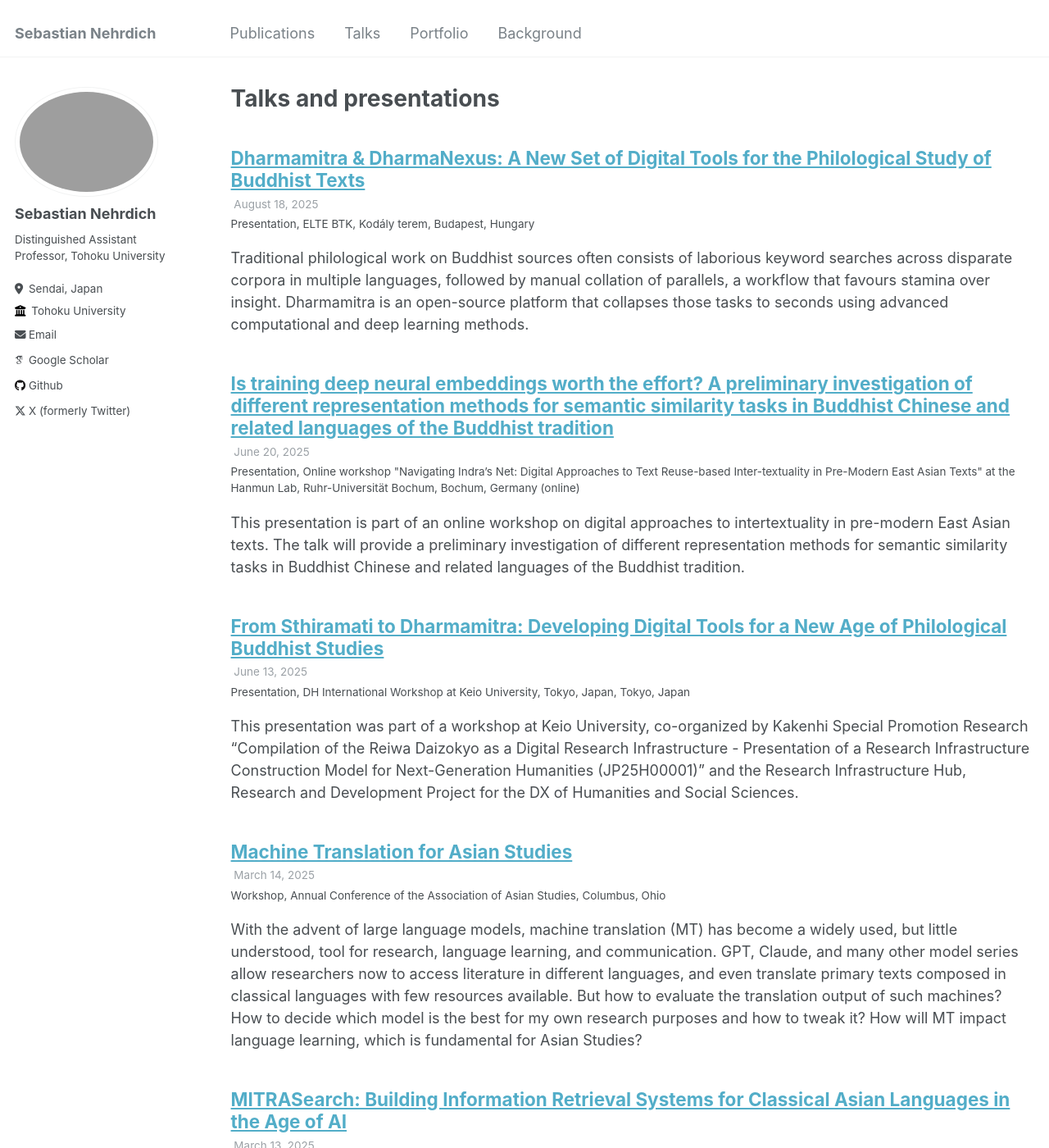
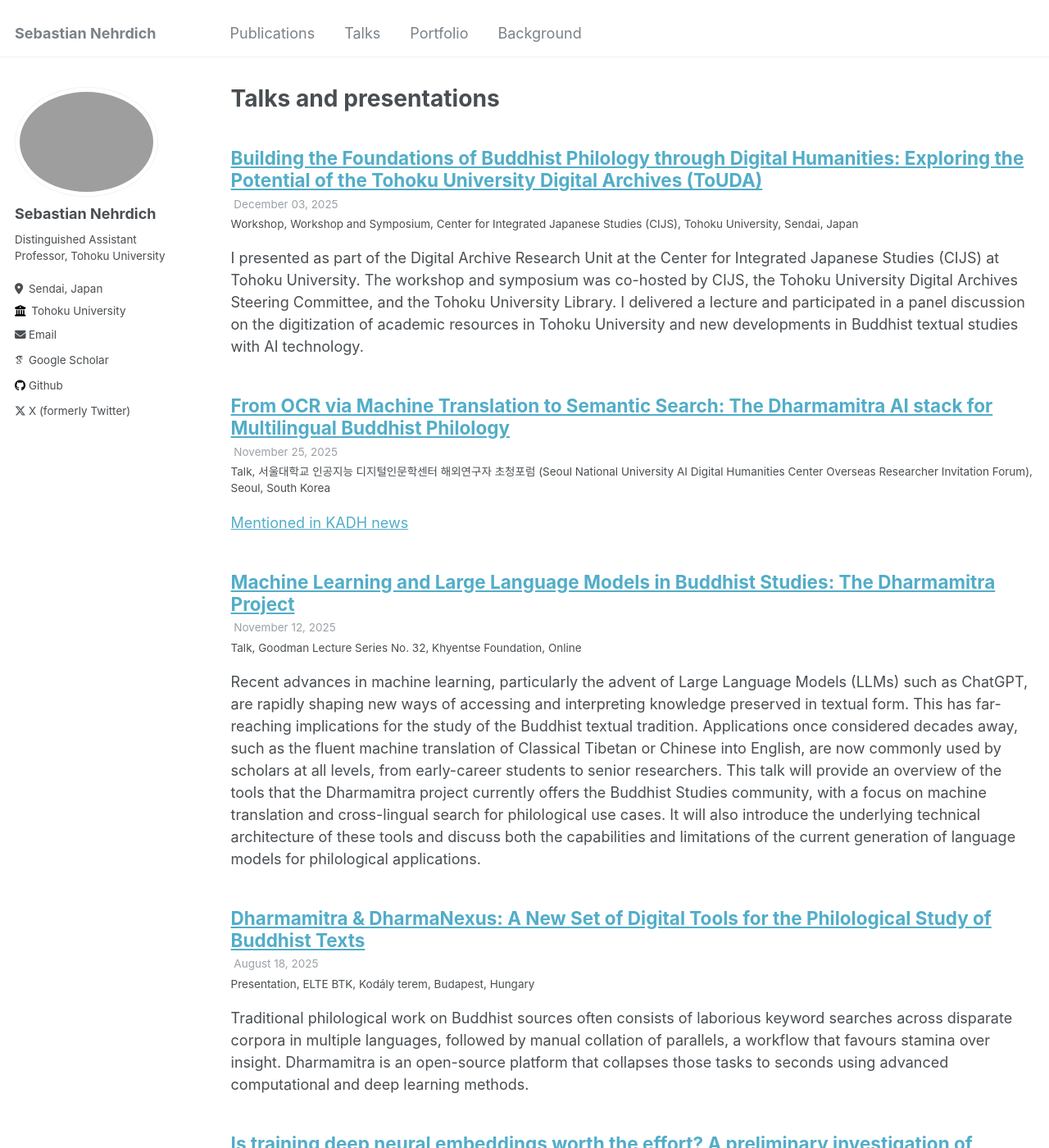
Before and after one commit to sebastian-nehrdich/sebastian-nehrdich.github.io, a Jekyll site: the page built from _pages/talks.html, in a window 1280 px wide and 1400 px high. Shown: the whole window at 82% size. Built offline with Jekyll 4.4.1, drawn with Linux system fonts in a browser that asks for light colours; some web fonts are replaced.

Commit message:
talk updates

```diff
--- /dev/null
+++ b/_talks/2025-11-12-goodman-lecture.md
@@ -0,0 +1,13 @@
+---
+title: "Machine Learning and Large Language Models in Buddhist Studies: The Dharmamitra Project"
+collection: talks
+type: "Talk"
+permalink: /talks/2025-11-12-goodman-lecture
+venue: "Goodman Lecture Series No. 32, Khyentse Foundation"
+date: 2025-11-12
+location: "Online"
+---
+
+Recent advances in machine learning, particularly the advent of Large Language Models (LLMs) such as ChatGPT, are rapidly shaping new ways of accessing and interpreting knowledge preserved in textual form. This has far-reaching implications for the study of the Buddhist textual tradition. Applications once considered decades away, such as the fluent machine translation of Classical Tibetan or Chinese into English, are now commonly used by scholars at all levels, from early-career students to senior researchers. This talk will provide an overview of the tools that the Dharmamitra project currently offers the Buddhist Studies community, with a focus on machine translation and cross-lingual search for philological use cases. It will also introduce the underlying technical architecture of these tools and discuss both the capabilities and limitations of the current generation of language models for philological applications.
+
+[More information here](https://khyentsefoundation.org/story/professor-sebastian-nehrdich/)
--- /dev/null
+++ b/_talks/2025-11-25-seoul.md
@@ -0,0 +1,11 @@
+---
+title: "From OCR via Machine Translation to Semantic Search: The Dharmamitra AI stack for Multilingual Buddhist Philology"
+collection: talks
+type: "Talk"
+permalink: /talks/2025-11-25-seoul
+venue: "서울대학교 인공지능 디지털인문학센터 해외연구자 초청포럼 (Seoul National University AI Digital Humanities Center Overseas Researcher Invitation Forum)"
+date: 2025-11-25
+location: "Seoul, South Korea"
+---
+
+[Mentioned in KADH news](https://www.kadh.org/talk-from-ocr-via-machine-translation-to-semantic-search/)
--- /dev/null
+++ b/_talks/2025-12-03-tohoku-touda.md
@@ -0,0 +1,13 @@
+---
+title: "Building the Foundations of Buddhist Philology through Digital Humanities: Exploring the Potential of the Tohoku University Digital Archives (ToUDA)"
+collection: talks
+type: "Workshop"
+permalink: /talks/2025-12-03-tohoku-touda
+venue: "Workshop and Symposium, Center for Integrated Japanese Studies (CIJS), Tohoku University"
+date: 2025-12-03
+location: "Sendai, Japan"
+---
+
+I presented as part of the Digital Archive Research Unit at the Center for Integrated Japanese Studies (CIJS) at Tohoku University. The workshop and symposium was co-hosted by CIJS, the Tohoku University Digital Archives Steering Committee, and the Tohoku University Library. I delivered a lecture and participated in a panel discussion on the digitization of academic resources in Tohoku University and new developments in Buddhist textual studies with AI technology.
+
+[More information here](https://cijs.oii.tohoku.ac.jp/en/news/detail---id-95.html)
```
Also changed, not shown: _pages/about.md (+7 -2 lines).
